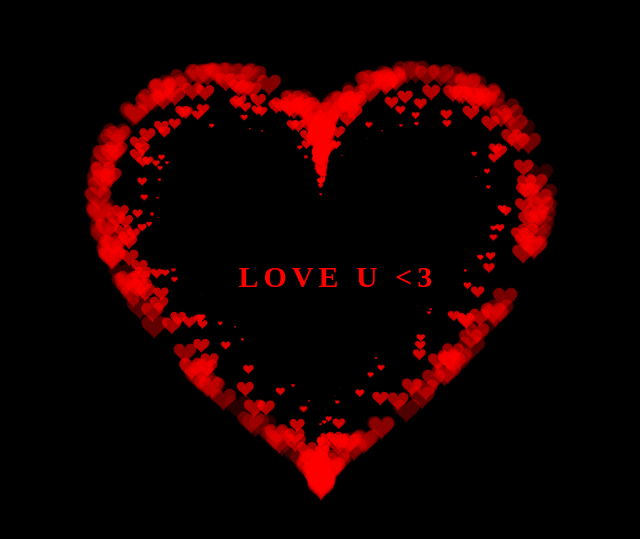
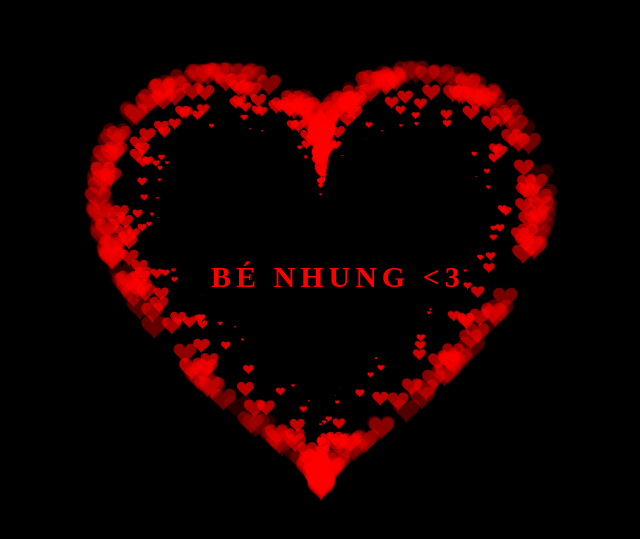
Before and after one commit to tranhoang123/hoangtran.github.io, a plain HTML site: page index.html in a window 1280 px wide. Shown: the part 123-662 px from the top of the page, without its empty margins (319-959 px from the left). Drawn offline with Linux system fonts and the light colour scheme.

Commit message:
update name

```diff
--- a/index.html
+++ b/index.html
@@ -49,7 +49,7 @@ canvas {
 
   <canvas id="pinkboard"></canvas>
   <div style="text-align: center; letter-spacing: 5px; font-size: 30px;">
-    <b style='color: ff0000; text-align: center'>LOVE U <3</b>
+    <b style='color: ff0000; text-align: center'>BÉ NHUNG <3</b>
   </div>
   <!-- <audio controls autoplay hidden>
     <source src="./images/take_me_to_your_heart.mp3" type="audio/mpeg">
```
